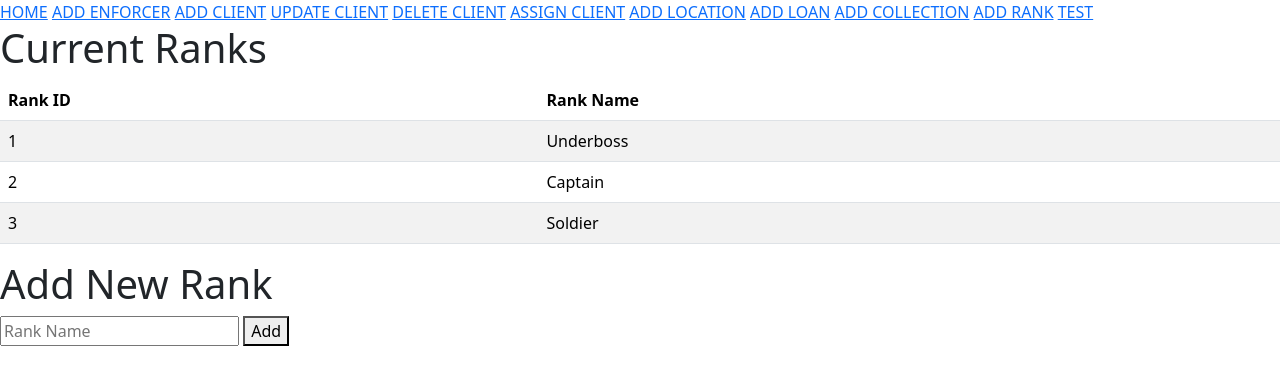
After one commit to cbridgesosu/WeHeartLoanSharking, a Flask app: page /add_rank in a window 1280 px wide. The commit adds this page. Shown: the top 385 px of the page. Run offline with Flask 3, Linux system fonts and the light colour scheme.

Commit message:
Added add_rank page, updated routes, sample data and navbar.

```diff
--- a/app.py
+++ b/app.py
@@ -173,6 +173,21 @@ collections = [
       },
 ]
 
+ranks = [
+      {
+            "rankID": 1,
+            "rankName": "Underboss"
+      },
+      {
+            "rankID": 2,
+            "rankName": "Captain"
+      },
+      {
+            "rankID": 3,
+            "rankName": "Soldier"
+      }
+]
+
 # Configuration
 
 app = Flask(__name__)
@@ -242,6 +257,13 @@ def add_collection():
 
     return render_template("add_collection.j2", collections=collections, loans=loans, enforcers=enforcers, locations=locations)
 
+@app.route('/add_rank', methods=["POST", "GET"])
+def add_rank():
+    if request.method == "POST":
+            print("Rank added.")
+            ranks.append({"rankName": request.form.get("rankName")})
+    return render_template("add_rank.j2", ranks=ranks)
+
 @app.route('/test')
 def test():
     return render_template("test.j2")
--- /dev/null
+++ b/templates/add_rank.j2
@@ -0,0 +1,30 @@
+
+{% extends "base.j2" %}
+{% block content %}
+
+    <h1>Current Ranks</h1>
+
+    <table class="table table-striped">
+        <thead>
+        <tr>
+            <th>Rank ID</th>
+            <th>Rank Name</th>
+        </tr>
+        <tbody>
+        {% for rank in ranks %}
+            <tr>
+                <td>{{ rank['rankID'] }}</td>
+                <td>{{ rank['rankName'] }}</td>
+            </tr>
+        {% endfor %}
+    </table>
+
+
+    <h1>Add New Rank</h1>
+    <form action="{{ url_for('add_rank') }}" method="POST">
+        <input type="text" name="rankName" placeholder="Rank Name" required=True />
+        <button type="submit">Add</button>
+    </form>
+
+
+{% endblock %}
--- a/templates/base.j2
+++ b/templates/base.j2
@@ -20,6 +20,7 @@
         <a href="{{ url_for('add_location') }}">ADD LOCATION</a>
         <a href="{{ url_for('add_loan') }}">ADD LOAN</a>
         <a href="{{ url_for('add_collection') }}">ADD COLLECTION</a>
+        <a href="{{ url_for('add_rank') }}">ADD RANK</a>
 
         <a href="{{ url_for('test') }}">TEST</a>
 
```
